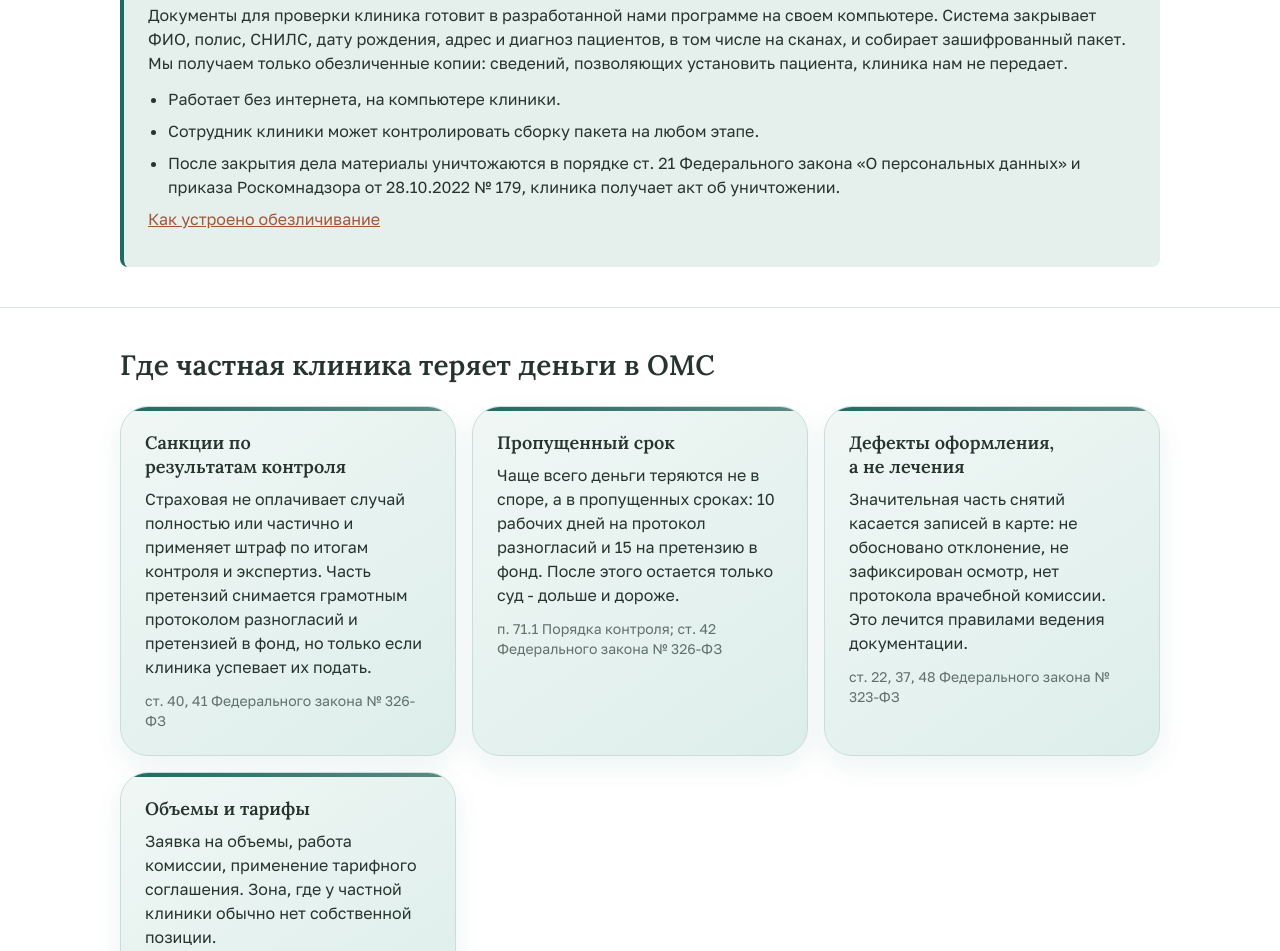
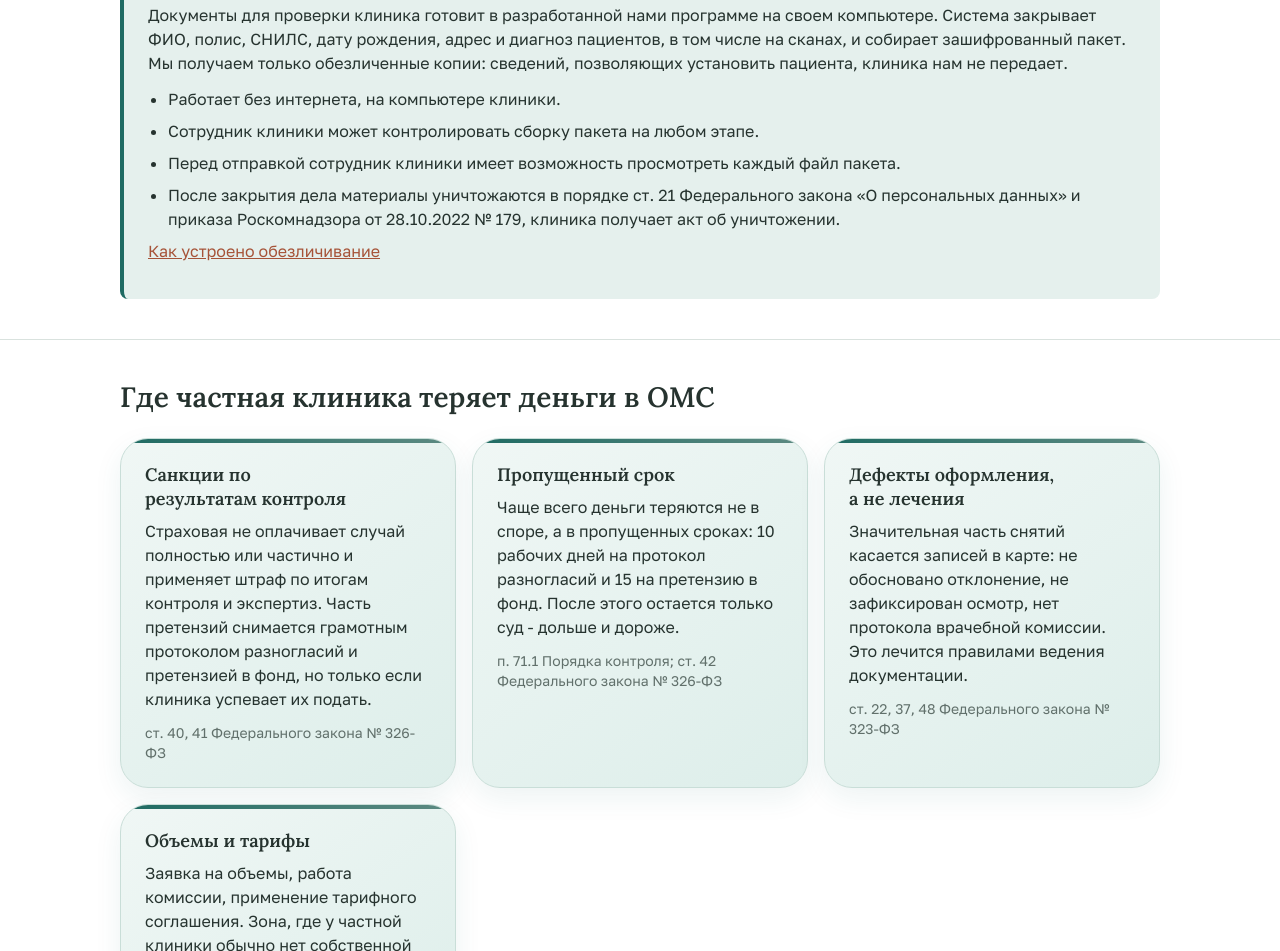
Before and after one commit to Meduprava/meduprava.github.io, a plain HTML site: page index.html in a window 1280 px wide. Shown: the part 927-1878 px from the top of the page. Drawn offline with Linux system fonts and the light colour scheme.

Commit message:
Блок о пациентах: просмотр каждого файла пакета перед отправкой

```diff
--- a/index.html
+++ b/index.html
@@ -74,6 +74,7 @@
         <ul class="list">
           <li>Работает без интернета, на компьютере клиники.</li>
           <li>Сотрудник клиники может контролировать сборку пакета на любом этапе.</li>
+          <li>Перед отправкой сотрудник клиники имеет возможность просмотреть каждый файл пакета.</li>
           <li>После закрытия дела материалы уничтожаются в порядке ст. 21 Федерального закона «О персональных данных» и приказа Роскомнадзора от 28.10.2022 № 179, клиника получает акт об уничтожении.</li>
         </ul>
         <p><a href="legal/obezlichivanie.html">Как устроено обезличивание</a></p>
```
